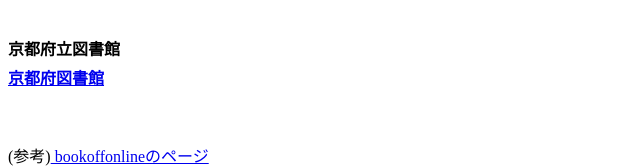
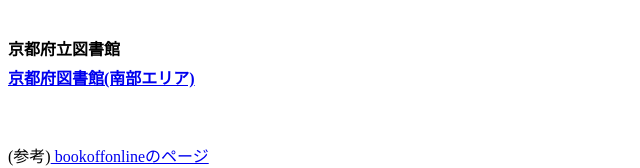
Before and after one commit to yasu-yakki/SearchBook, a plain HTML site: page index.html in a window 1280 px wide. Both pictures are taken after a click on the button "検索". Shown: the part 347-515 px from the top of the page, without its empty margins (0-640 px from the left). Drawn offline with Linux system fonts and the light colour scheme.

Commit message:
urlを修正

```diff
--- a/index.html
+++ b/index.html
@@ -4,7 +4,7 @@
     <meta charset="UTF-8" />
     <meta http-equiv="X-UA-Compatible" content="IE=edge" />
     <meta name="viewport" content="width=device-width, initial-scale=1.0" />
-    <meta name=”robots” content=”noindex,nofollow”>
+    <meta name="”robots”" content="”noindex,nofollow”" />
     <title>書籍一括検索</title>
   </head>
   <body>
@@ -14,7 +14,7 @@
     </h3>
     <input type="text" id="BookName" />
     <button onclick="SearchBook()">検索</button>
-    <br><br>
+    <br /><br />
     <h4>宇治市図書館</h4>
     <h4 id="ujiLib"></h4>
     <br />
@@ -34,7 +34,7 @@
     <div id="bookoffonline">
       (参考)<a href="https://www.bookoffonline.co.jp/book/CSfTop.jsp?bg=12">
         bookoffonlineのページ
-      </ad>
+      </a>
     </div>
   </body>
 </html>
@@ -45,9 +45,9 @@
 
     var ujiLib = document.getElementById("ujiLib");
     ujiLib.innerHTML =
-      "<a href='https://library.city.uji.kyoto.jp/opac/sp/results?fields%5B0%5D=001&keywords%5B0%5D=" +
+      "<a href='https://library.city.uji.kyoto.jp/opac/sp/results?keyword=" +
       BookName.value +
-      "&matches%5B0%5D=1&narrowField=003&narrowKeywordFrom=&narrowKeywordTo='>宇治市図書館</a>";
+      "'>宇治市図書館</a>";
 
     var ritsLib = document.getElementById("ritsLib");
     ritsLib.innerHTML =
@@ -69,7 +69,7 @@
     KyotoPrifLib.innerHTML =
       "<a href='https://www.library.pref.kyoto.jp/cross/cross.html?q=" +
       BookName.value +
-      "'>京都府図書館</a>";
+      "&filter=3'>京都府図書館(南部エリア)</a>";
   };
 </script>
 
```
